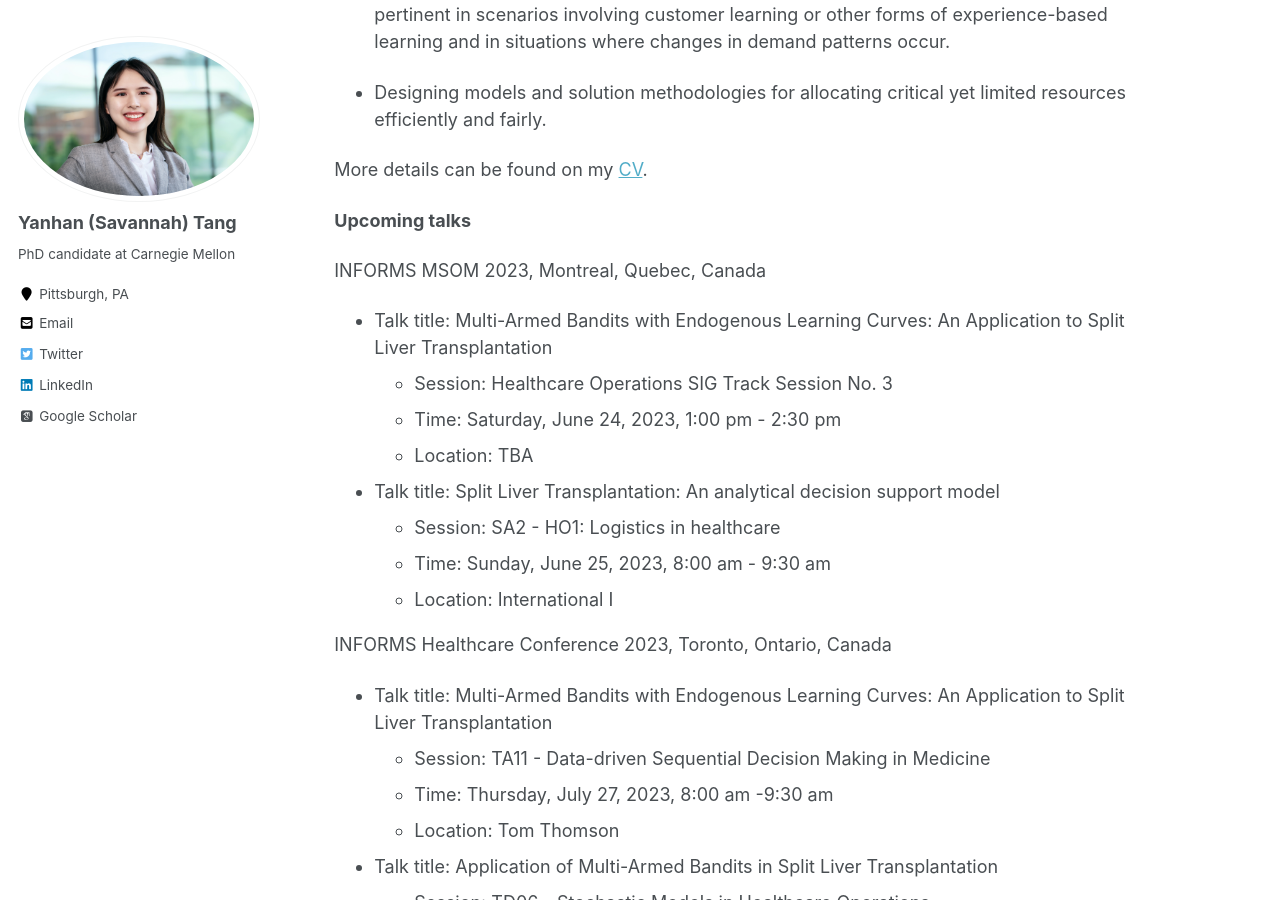
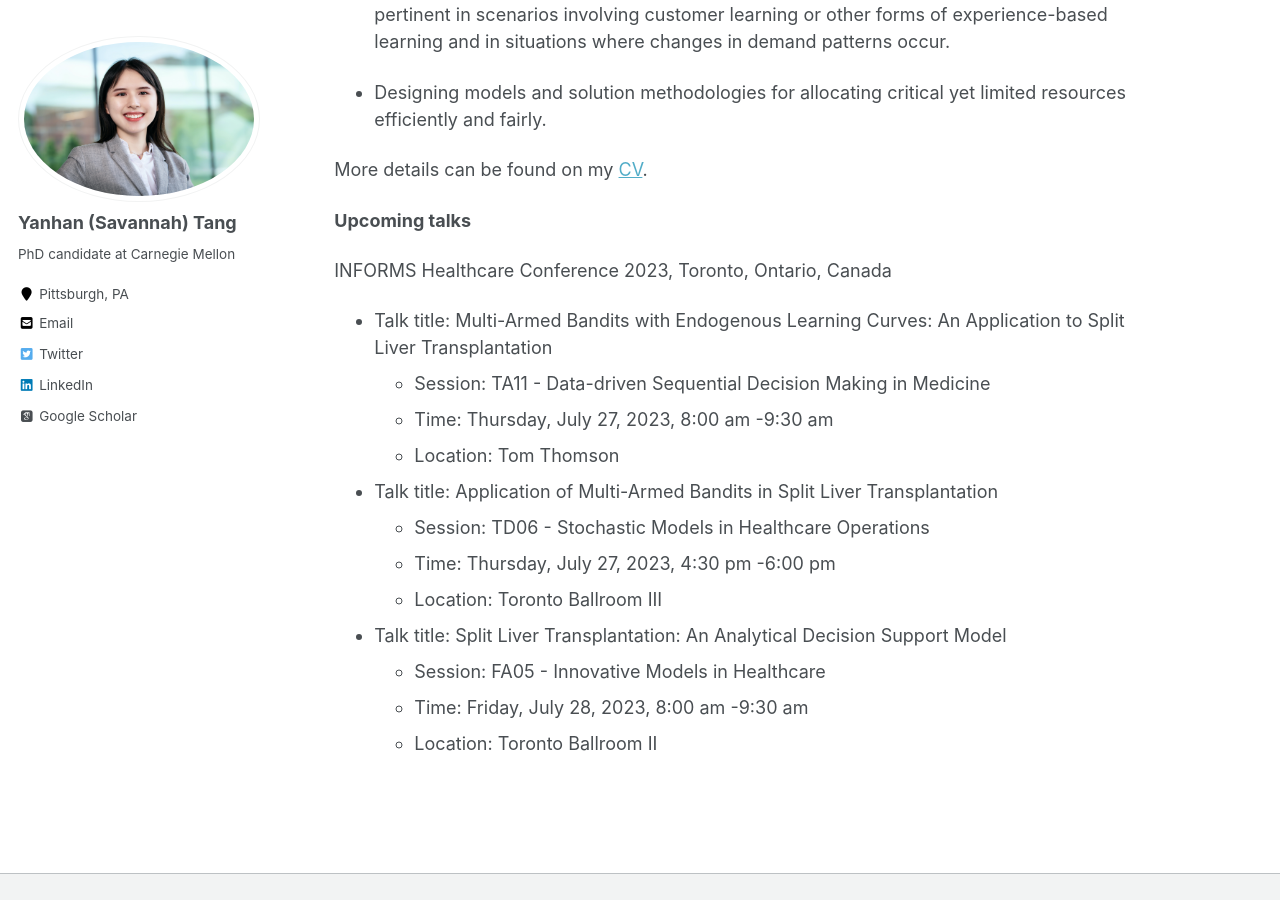
Before and after one commit to savytang/savytang.github.io, a Jekyll site: the page built from _pages/about.md, in a window 1280 px wide and 900 px high, scrolled down 472 px. Built offline with Jekyll 4.4.1, drawn with Linux system fonts in a browser that asks for light colours; some web fonts are replaced.

Commit message:
Updated cv and talks
Updated cv file and talks

```diff
--- a/_pages/about.md
+++ b/_pages/about.md
@@ -19,20 +19,9 @@ More broadly, two main themes of my research are:
 
 * Designing models and solution methodologies for allocating critical yet limited resources efficiently and fairly.
 
-More details can be found on my [CV](../files/Tang_Yanhan_20230601.pdf).
+More details can be found on my [CV](../files/Tang_Yanhan_20230625.pdf).
 
 **Upcoming talks**
-
-INFORMS MSOM 2023, Montreal, Quebec, Canada
-
-* Talk title: Multi-Armed Bandits with Endogenous Learning Curves: An Application to Split Liver Transplantation
-  * Session: Healthcare Operations SIG Track Session No. 3
-  * Time: Saturday, June 24, 2023, 1:00 pm - 2:30 pm
-  * Location: TBA
-* Talk title: Split Liver Transplantation: An analytical decision support model
-  - Session: SA2 - HO1: Logistics in healthcare
-  - Time: Sunday, June 25, 2023, 8:00 am - 9:30 am
-  - Location: International I
 
 INFORMS Healthcare Conference 2023, Toronto, Ontario, Canada
 
```
Also changed, not shown: _pages/cv.md (+1 -1 lines), 2 other files.
